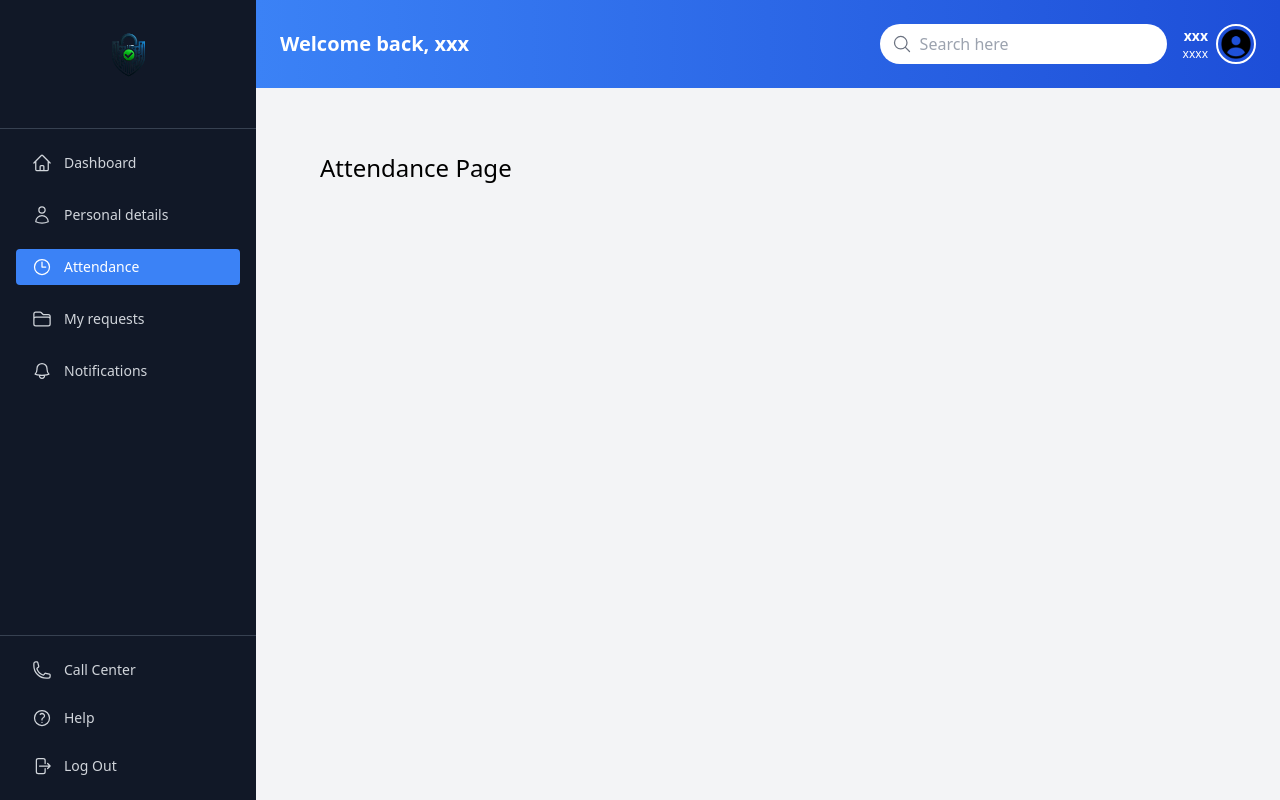
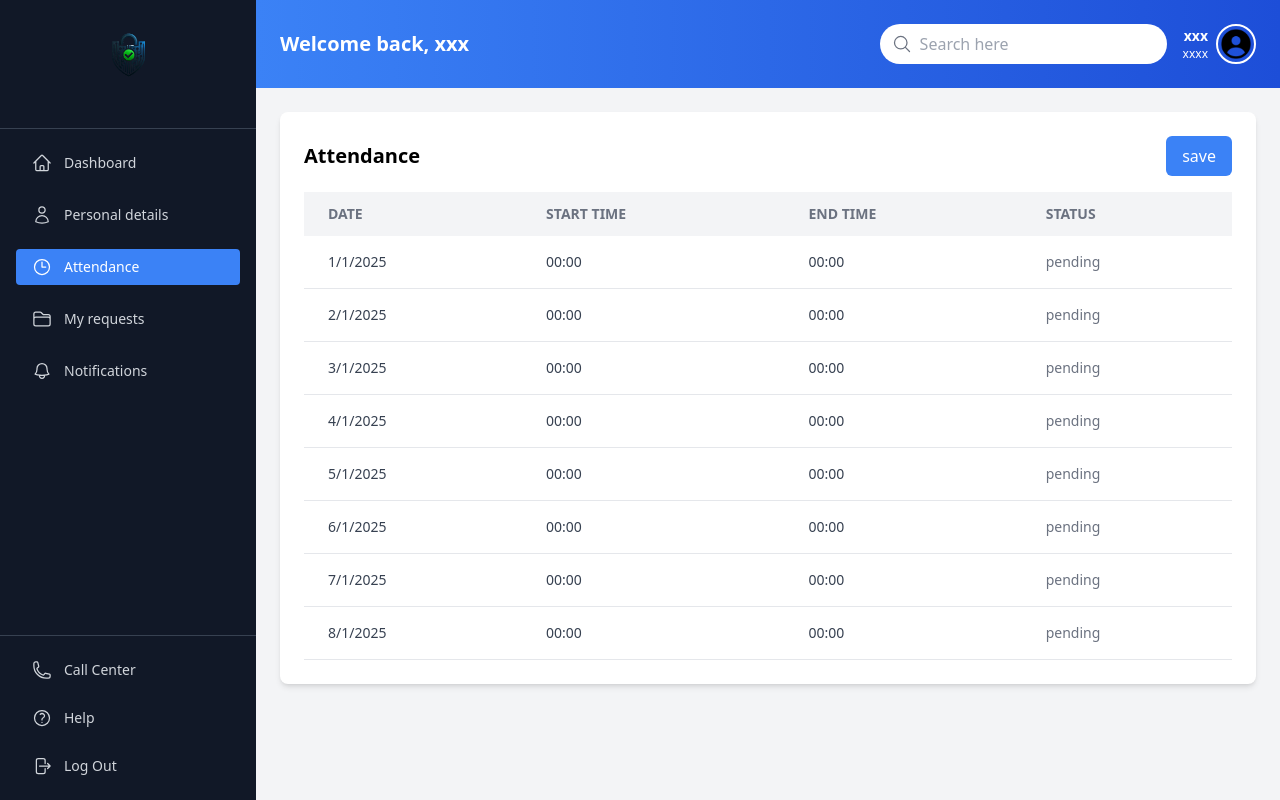
Before and after one commit to yael201062/IDM, a React (Vite) app in the folder client/: page /attendance in a window 1280 px wide. Built offline with nearby package versions, Linux system fonts and the light colour scheme.

Commit message:
attendance page

```diff
--- a/client/src/App.tsx
+++ b/client/src/App.tsx
@@ -5,6 +5,7 @@ import PersonalDetails from './pages/PersonalDetails'
 import { Routes, Route } from 'react-router-dom'
 import Login from './pages/Login'
 import WorkerLayout from './layouts/WorkerLayout'
+import Attendance from './pages/Attendance'
 
 const Placeholder = ({ title }: { title: string }) => (
   <div className="p-10 text-2xl">{title}</div>
@@ -20,7 +21,7 @@ const App: React.FC = () => {
       <Route element={<WorkerLayout />}>
         <Route path="/" element={<Dashboard />} />
         <Route path="/personal-details" element={<PersonalDetails />} />
-        <Route path="/attendance" element={<Placeholder title="Attendance Page" />} />
+        <Route path="/attendance" element={<Attendance />} />
         <Route path="/my-requests" element={<Placeholder title="My Requests Page" />} />
         <Route path="/notifications" element={<Placeholder title="Notifications Page" />} />
         <Route path="/call-center" element={<Placeholder title="Call Center Page" />} />
--- /dev/null
+++ b/client/src/pages/Attendance.tsx
@@ -0,0 +1,50 @@
+import React from 'react'
+
+const attendanceData = [
+  { date: '1/1/2025', start: '00:00', end: '00:00', status: 'pending' },
+  { date: '2/1/2025', start: '00:00', end: '00:00', status: 'pending' },
+  { date: '3/1/2025', start: '00:00', end: '00:00', status: 'pending' },
+  { date: '4/1/2025', start: '00:00', end: '00:00', status: 'pending' },
+  { date: '5/1/2025', start: '00:00', end: '00:00', status: 'pending' },
+  { date: '6/1/2025', start: '00:00', end: '00:00', status: 'pending' },
+  { date: '7/1/2025', start: '00:00', end: '00:00', status: 'pending' },
+  { date: '8/1/2025', start: '00:00', end: '00:00', status: 'pending' },
+]
+
+const Attendance: React.FC = () => {
+  return (
+    <div className="bg-white p-6 rounded-lg shadow-md">
+      <div className="flex justify-between items-center mb-4">
+        <h2 className="text-xl font-semibold">Attendance</h2>
+        <button className="bg-blue-500 text-white px-4 py-2 rounded-md hover:bg-blue-600 transition">
+          save
+        </button>
+      </div>
+
+      <div className="overflow-x-auto">
+        <table className="min-w-full text-sm text-left text-gray-700">
+          <thead className="bg-gray-100 text-gray-500 uppercase">
+            <tr>
+              <th className="px-6 py-3">Date</th>
+              <th className="px-6 py-3">Start Time</th>
+              <th className="px-6 py-3">End Time</th>
+              <th className="px-6 py-3">Status</th>
+            </tr>
+          </thead>
+          <tbody>
+            {attendanceData.map((entry, idx) => (
+              <tr key={idx} className="border-b hover:bg-gray-50">
+                <td className="px-6 py-4">{entry.date}</td>
+                <td className="px-6 py-4">{entry.start}</td>
+                <td className="px-6 py-4">{entry.end}</td>
+                <td className="px-6 py-4 text-gray-500">{entry.status}</td>
+              </tr>
+            ))}
+          </tbody>
+        </table>
+      </div>
+    </div>
+  )
+}
+
+export default Attendance
```
